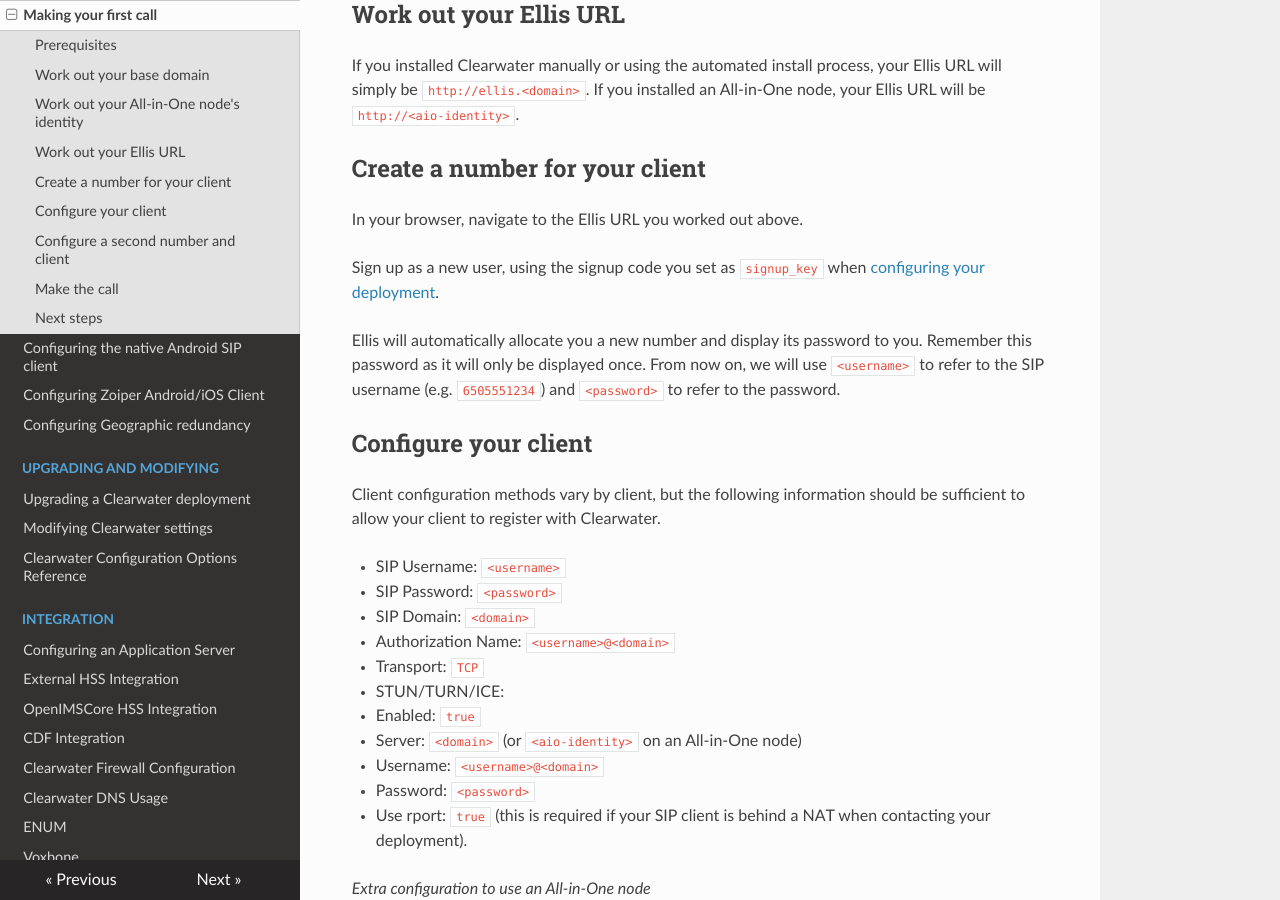
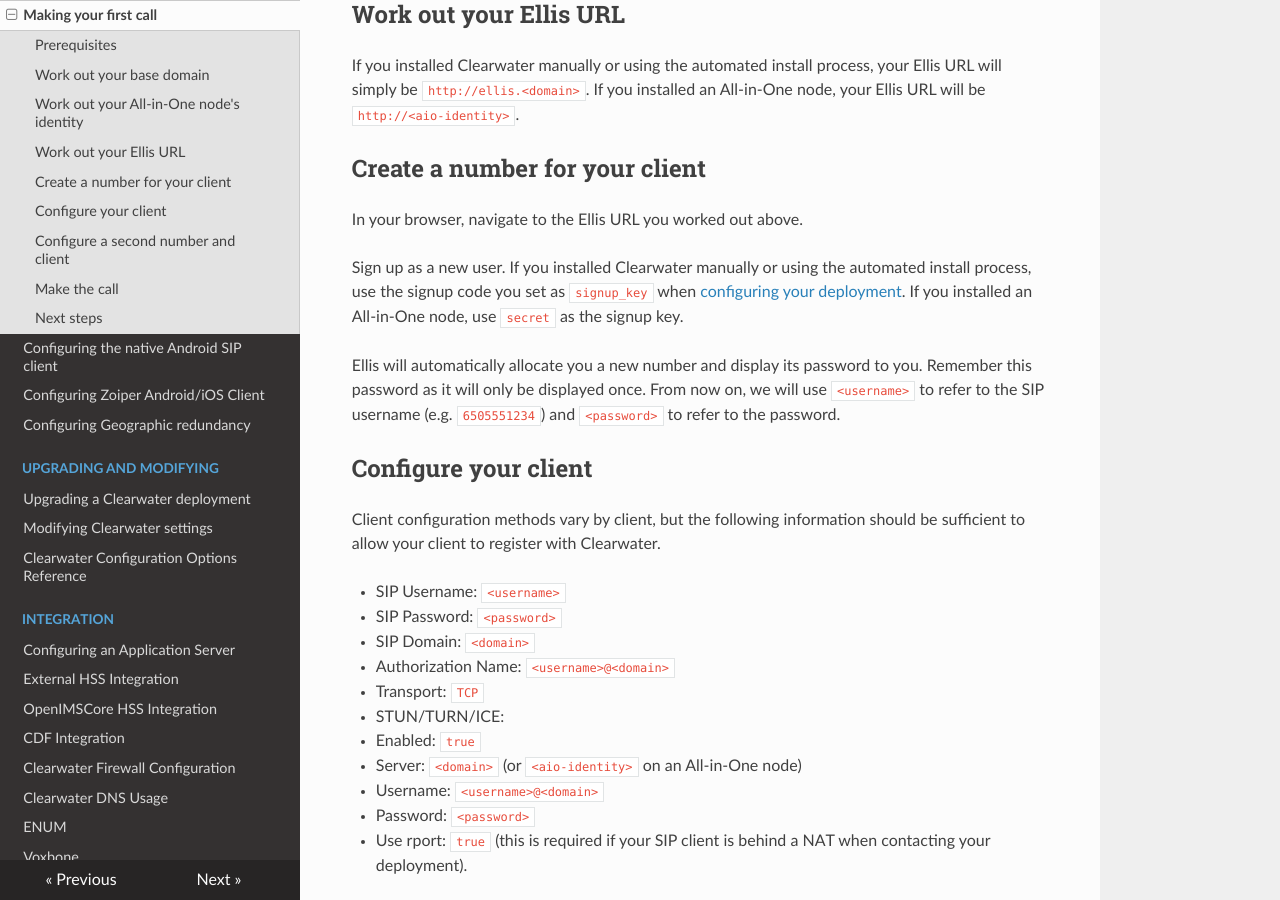
Before and after one commit to Metaswitch/clearwater-readthedocs, an MkDocs documentation site: the page built from docs/Making_your_first_call.md, in a window 1280 px wide and 900 px high, scrolled down 1299 px. Built offline with MkDocs 1.6.1, drawn with Linux system fonts in a browser that asks for light colours; nearby versions of some CDN libraries; old or Windows-style settings are respelled for this version of MkDocs.

Commit message:
Added All in One signup_key
It was not clear what the signup_key is for an All in One installation.

```diff
--- a/docs/Making_your_first_call.md
+++ b/docs/Making_your_first_call.md
@@ -46,7 +46,9 @@ If you installed an All-in-One node, your Ellis URL will be `http://<aio-identit
 
 In your browser, navigate to the Ellis URL you worked out above.
 
-Sign up as a new user, using the signup code you set as `signup_key` when [configuring your deployment](Installing_a_Chef_workstation.md#add-deployment-specific-configuration).
+Sign up as a new user.
+If you installed Clearwater manually or using the automated install process, use the signup code you set as `signup_key` when [configuring your deployment](Installing_a_Chef_workstation.md#add-deployment-specific-configuration).
+If you installed an All-in-One node, use `secret` as the signup key.
 
 Ellis will automatically allocate you a new number and display its password to you.  Remember this password as it will only be displayed once.  From now on, we will use `<username>` to refer to the SIP username (e.g. `6505551234`) and `<password>` to refer to the password.
 
```
